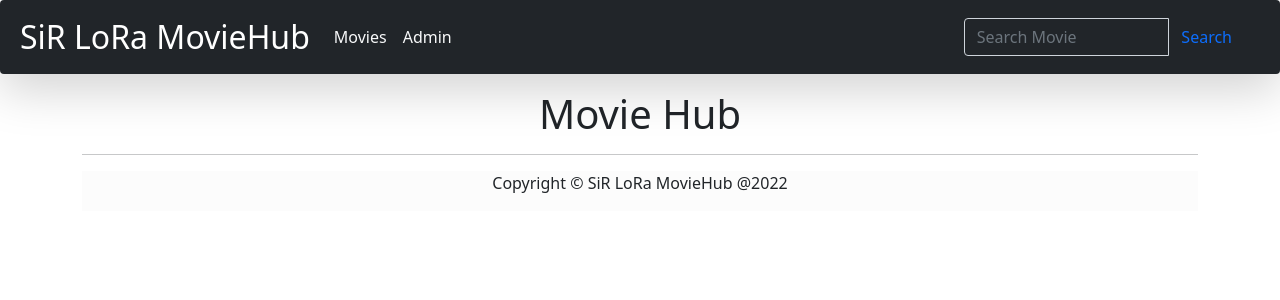
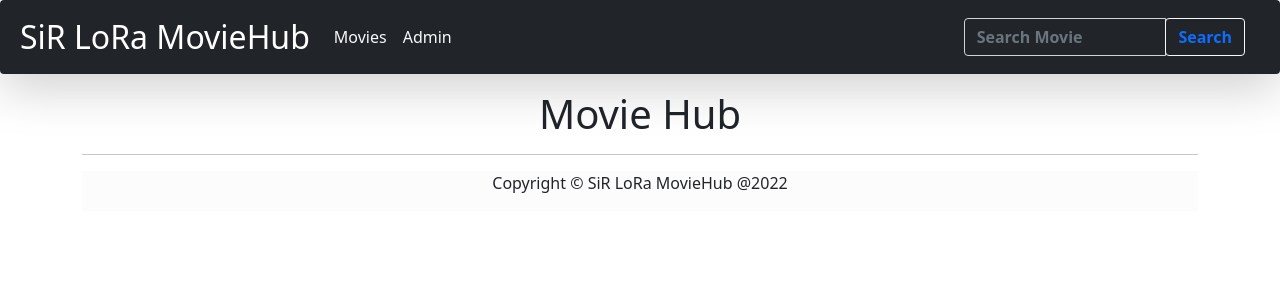
Before and after one commit to SayiaFelix/MovieHub, a Django app: page / in a window 1280 px wide. Shown: the top 300 px of the page. Run offline with Django 3.2, Linux system fonts and the light colour scheme; some libraries are stand-ins or nearby versions.

Commit message:
setting up files

```diff
--- a/youtube/templates/navbar.html
+++ b/youtube/templates/navbar.html
@@ -18,9 +18,9 @@
                 <form action="" class="navbar-form" role="search">
                     {% csrf_token %}
                     <div class="input-group">
-                        <input type="text" class="form-control text-light bg-dark" placeholder="Search Movie" name="image">
+                        <input type="text" class="form-control text-light bg-dark fw-bold" placeholder="Search Movie" name="image">
                         <div class="input-group-btn">
-                            <button class="btn btn-outline-transparent text-primary" type="submit">Search
+                            <button class="btn btn-outline-light text-primary fw-bold" type="submit">Search
                                 <i class="glyphicon glyphicon-search"></i>
                             </button>
                         </div>
```
